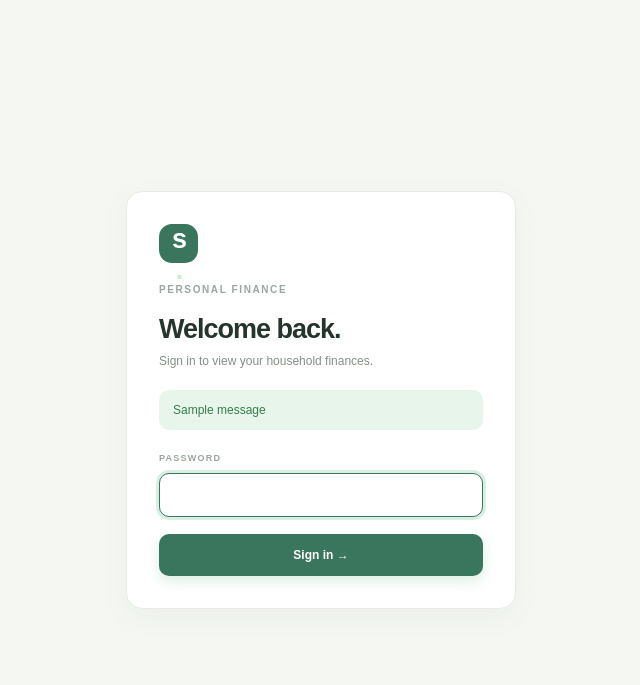
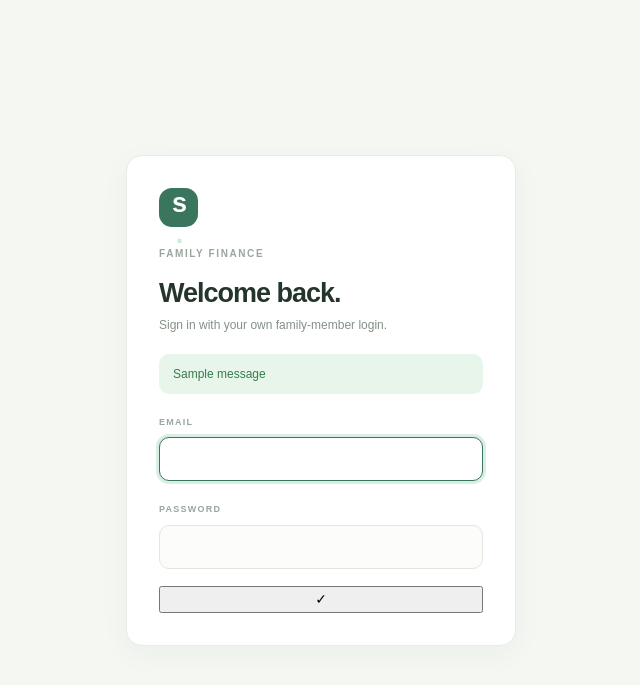
Before and after one commit to digitalrockstar/samruddhi-fin, a Flask app: page /login in a window 1280 px wide. Shown: the top 685 px of the page, without its empty margins (319-959 px from the left). Run offline with Flask 3, Linux system fonts and the light colour scheme; tables that the repository leaves empty hold one stand-in row (values such as "Sample post"); one stand-in notice (Sample message) is shown; some libraries are stand-ins or nearby versions.

Commit message:
Add family finance workflow pages

```diff
--- a/templates/login.html
+++ b/templates/login.html
@@ -1,3 +1,3 @@
 <!doctype html>
 <html lang="en"><head><meta charset="utf-8"><meta name="viewport" content="width=device-width,initial-scale=1"><title>Sign in · Samruddhi</title><link rel="stylesheet" href="{{ url_for('static', filename='style.css') }}"></head>
-<body class="login-body"><form class="panel login-panel" method="post"><input type="hidden" name="_csrf_token" value="{{ csrf_token() }}"><div class="brand-mark">s<span>.</span></div><div class="eyebrow">PERSONAL FINANCE</div><h1>Welcome back.</h1><p>Sign in to view your household finances.</p>{% with messages = get_flashed_messages(with_categories=true) %}{% for category,message in messages %}<div class="flash {{ category }}">{{ message }}</div>{% endfor %}{% endwith %}<label class="field"><span>PASSWORD</span><input type="password" name="password" required autofocus></label><button class="button primary full-button" type="submit">Sign in →</button></form><script src="{{ url_for('static', filename='app.js') }}" defer></script></body></html>
+<body class="login-body"><form class="panel login-panel" method="post"><input type="hidden" name="_csrf_token" value="{{ csrf_token() }}"><div class="brand-mark">s<span>.</span></div><div class="eyebrow">FAMILY FINANCE</div><h1>Welcome back.</h1><p>Sign in with your own family-member login.</p>{% with messages = get_flashed_messages(with_categories=true) %}{% for category,message in messages %}<div class="flash {{ category }}">{{ message }}</div>{% endfor %}{% endwith %}<label class="field"><span>EMAIL</span><input type="email" name="email" autocomplete="username" required autofocus></label><label class="field"><span>PASSWORD</span><input type="password" name="password" autocomplete="current-password" required></label><button class="icon-button primary" type="submit" aria-label="Sign in" title="Sign in">✓</button></form><script src="{{ url_for('static', filename='app.js') }}" defer></script></body></html>
```
